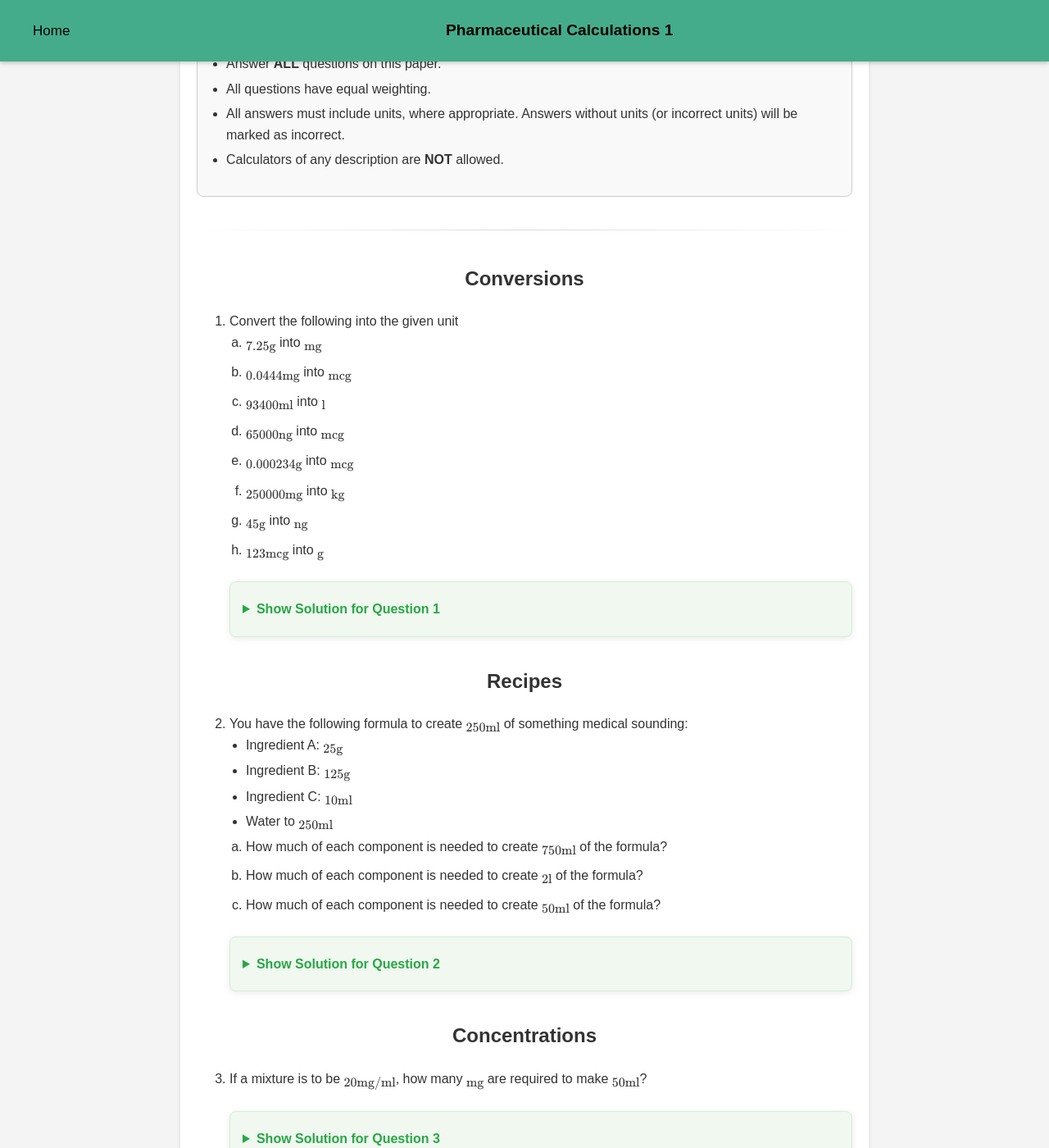
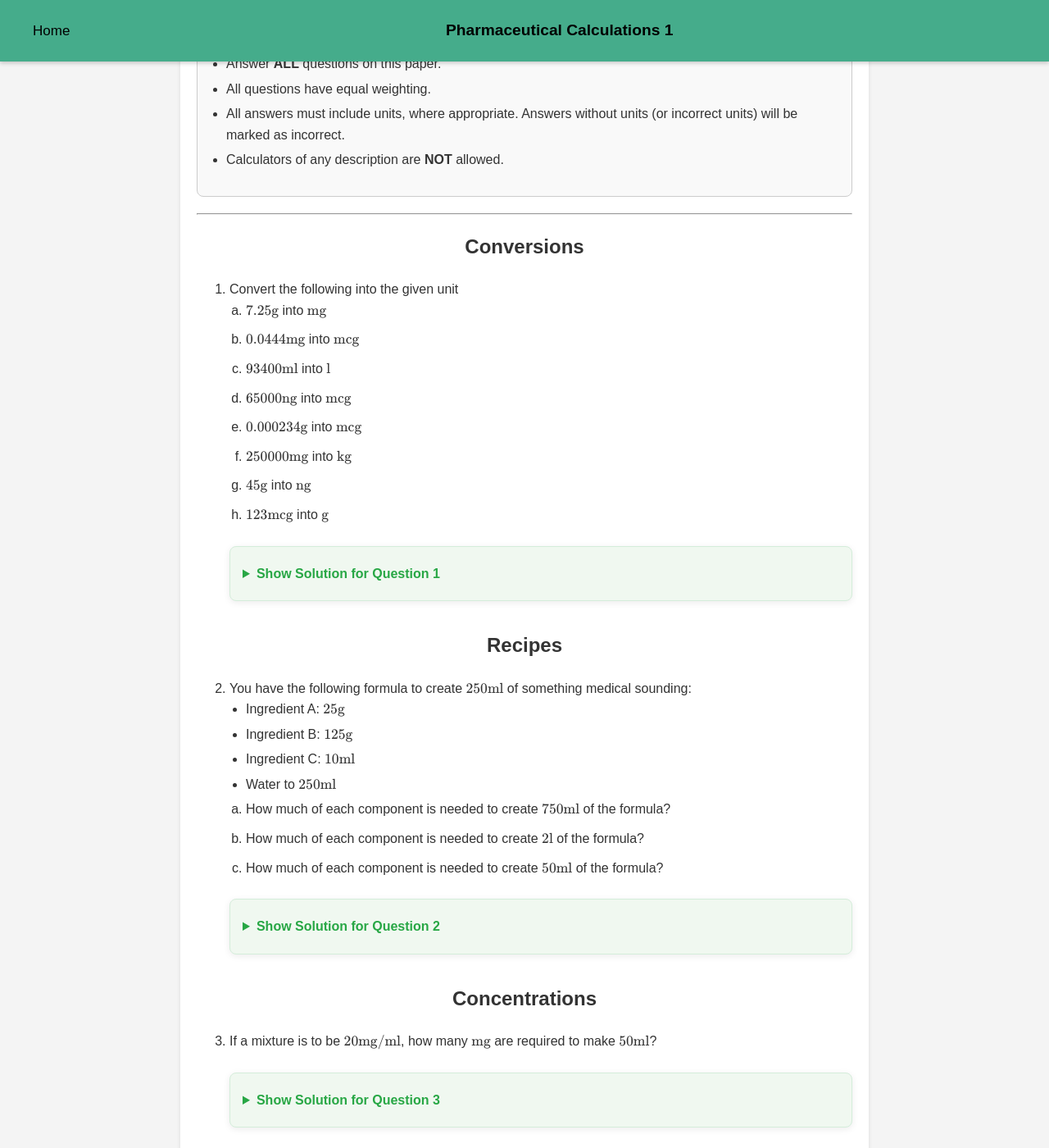
Before and after one commit to probe973/pha-4010y, a Jekyll site: the page built from review/1.md, in a window 1280 px wide and 1400 px high, scrolled down 282 px. Shown: the whole window at 82% size. Built offline with Jekyll 4.4.1, drawn with Linux system fonts in a browser that asks for light colours.

Commit message:
Update style.css

```diff
--- a/assets/css/style.css
+++ b/assets/css/style.css
@@ -5,8 +5,7 @@
     font-family: sans-serif;
     padding-top: 60px; /* Space for the fixed header */
     background-color: #f4f4f4; /* Light background for the page */
-    color: #333; /* Main text color */
-    font-size: 16px; /* Set a base font size for the body */
+    color: #333;
 }
 .navbar {
     position: fixed;
@@ -146,10 +145,17 @@
     font-size: 1.1em; /* Your target font size for paragraph text */
 }
 
-/* --- START: Solution Details (Collapsible) Styles --- */
+mjx-container, mjx-math {
+    font-size: 17.6px !important; /* Forces MathJax to match the parent element's font size */
+    /* This rule was previously causing issues, but is now part of the working baseline. */
+    /* If the "wave" returns, we will address it specifically. */
+}
+
+
+/* --- START: Solution Details (Collapsible) Styles - ADDED --- */
 .solution-details {
-    margin-top: 25px; /* More space above the solution dropdown */
-    margin-bottom: 35px; /* More space after the solution block */
+    margin-top: 25px; /* Space above the solution dropdown */
+    margin-bottom: 35px; /* Space after the solution block */
     background-color: #f0f8f0; /* Light green background for solution area */
     border: 1px solid #d4edda; /* Greenish border */
     border-radius: 8px;
@@ -179,40 +185,14 @@
 .solution-content ul,
 .solution-content li {
     text-align: left; /* Ensure all content inside solutions is left-aligned */
-    font-size: 1em; /* This will make solution content match the size of its immediate parent, which is .solution-details, inheriting from body's 16px. So this will be 16px. */
+    font-size: 1em; /* Inherit from parent, or set explicitly if needed */
     margin-bottom: 10px; /* Spacing for paragraphs/list items within solutions */
 }
 
 .solution-content ul {
     margin-left: 20px; /* Indent for lists within solutions */
 }
-/* --- END: Solution Details (Collapsible) Styles --- */
-
-
-/* MathJax (LaTeX) specific styling */
-/* This ensures MathJax matches the surrounding text size and aligns vertically */
-mjx-container, mjx-math {
-    font-size: 1em !important; /* Forces MathJax to match its parent element's font size */
-    vertical-align: -0.125em !important; /* Adjusts vertical alignment to prevent "floating" */
-}
-
-
-/* Horizontal Rule */
-hr {
-    border: 0;
-    height: 1px;
-    background-image: linear-gradient(to right, rgba(0, 0, 0, 0), rgba(0, 0, 0, 0.15), rgba(0, 0, 0, 0));
-    margin: 40px 0;
-}
-
-/* Other specific styles */
-.sub-heading {
-    font-size: 1.4em; /* Slightly smaller than default h2 */
-    color: #555; /* Slightly lighter color */
-    margin-top: -10px; /* Pull it closer to the h1 */
-    margin-bottom: 30px; /* Adjust spacing below */
-    font-weight: normal; /* Less bold than default h2 */
-}
+/* --- END: Solution Details (Collapsible) Styles - ADDED --- */
 
 
 /* The original .button-container and .button styles are no longer needed for pha links,
```
Lines whose indentation alone changed are shown as unchanged.
